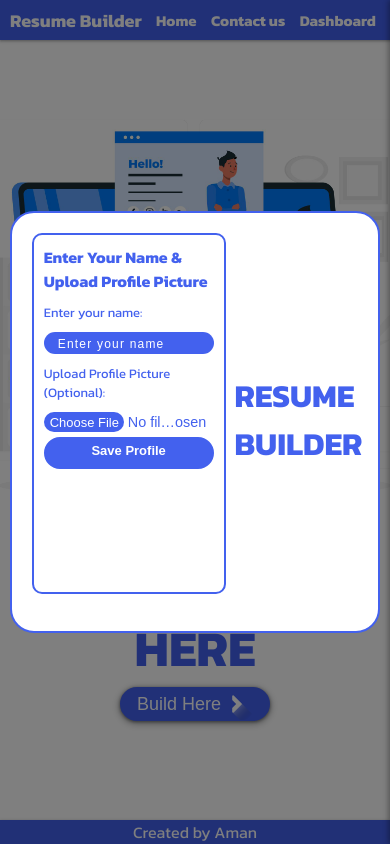
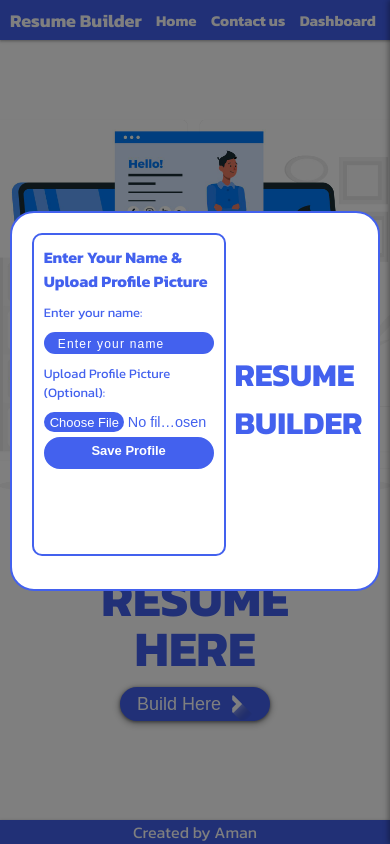
Before and after one commit to AmanNazim/Interactive-Resume-Builder, a website: page index.html in a window 390 px wide. Drawn offline with Linux system fonts and the light colour scheme.

Commit message:
fix name and picture input popup height

```diff
--- a/Styles/style.css
+++ b/Styles/style.css
@@ -90,7 +90,7 @@ body {
     position: absolute;
     top: calc(50% - (50% / 2));
     left: calc(50% - (95% / 2));
-    height: 50%;
+    height: 45%;
     width: 95%;
     border-radius: 24px;
     padding-bottom: 24px;
```
